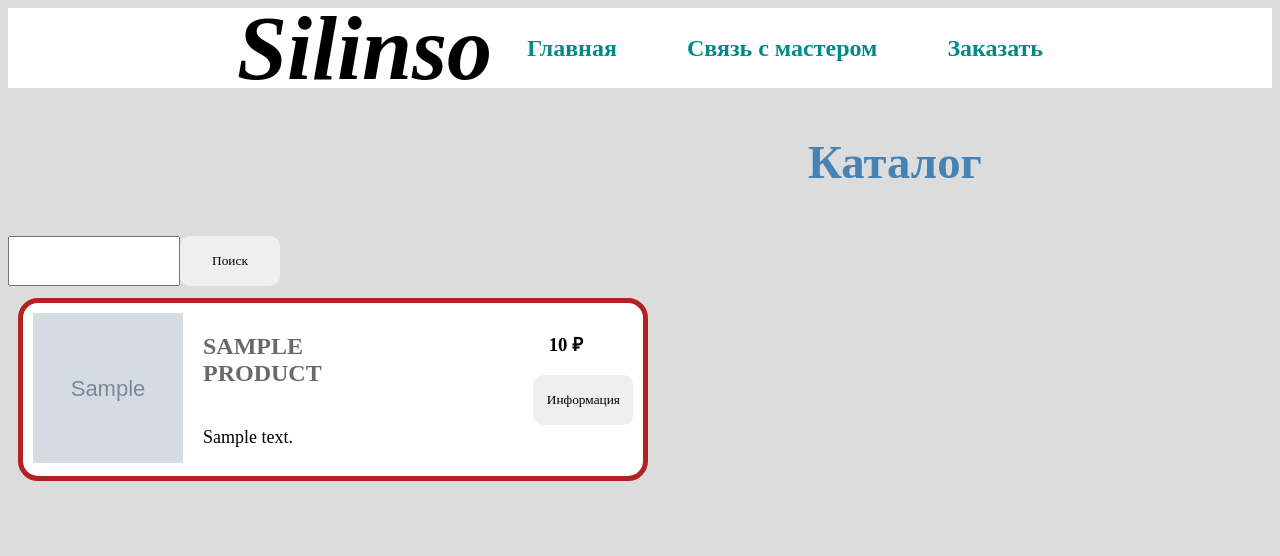
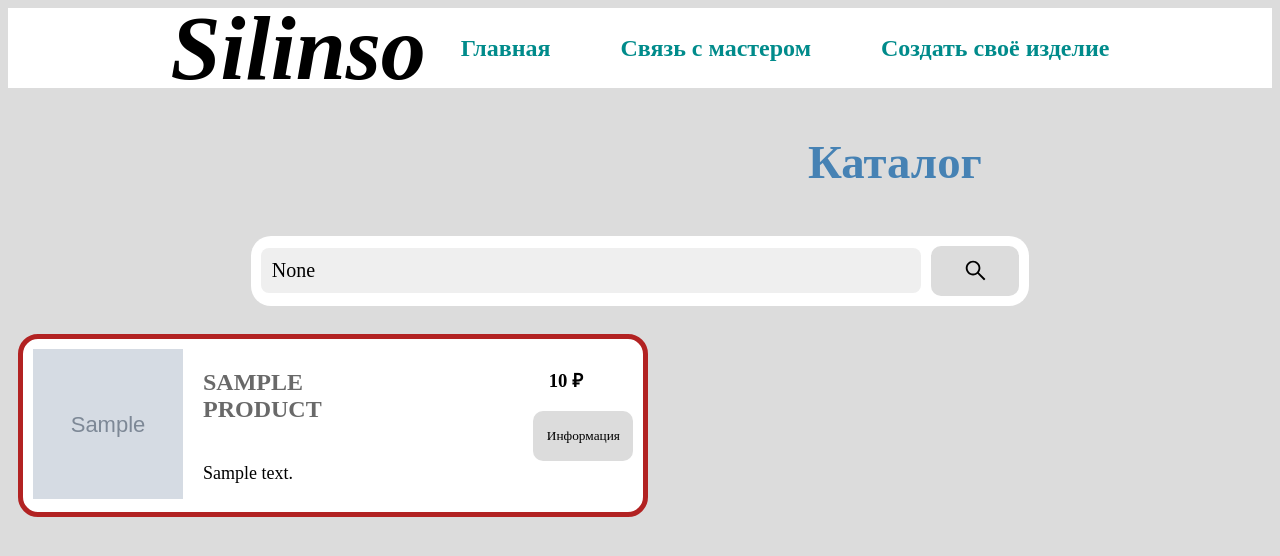
Before and after one commit to SerDizz/internetshop, a Django app: page / in a window 1280 px wide. Shown: the top 556 px of the page. Run offline with Django 5.2, Linux system fonts and the light colour scheme; tables that the repository leaves empty hold one stand-in row (values such as "Sample post"); grey boxes marked "Sample" are stand-in pictures.

Commit message:
Сделал неидеальный поиск товаров

```diff
--- a/internetshop/shop/static/style.css
+++ b/internetshop/shop/static/style.css
@@ -63,6 +63,9 @@ a {
     flex-direction: row;
     flex-wrap: wrap;
 }
+button {
+    margin-left: auto;
+}
 .name_product {
     width: 200px;
     font-size: 16px;
@@ -83,12 +86,14 @@ button {
     border: none;
     border-radius: 10px;
     cursor: pointer;
+    background: #DCDCDC;
 }
 .price {
     margin-left: auto;
     text-align: center;
 }
 .ProductDetails {
+    padding: 10px;
     border-radius: 20px;
     background: white;
     display: flex;
@@ -111,11 +116,25 @@ button {
     margin-right: 20px;
 }
 .filter {
-    display: flex;
-    flex-direction: row;
-    flex-wrap: wrap;
+    background: white;
+    border-radius: 20px;
+    padding: 10px;
+    margin-top: 20px;
     margin-left: auto;
     margin-right: auto;
+    width: 60%;
+    display: flex;
+    align-items: center;
+    justify-content: center;
+}
+.searchInput {
+    font-size: 20px;
+    border: none;
+    background-color: #efefef;
+    padding: 11px;
+    margin-right: 10px;
+    border-radius: 8px;
+    width: 100%;
 }
 .productTitle {
     margin-top: 20px;
@@ -133,7 +152,15 @@ button {
     margin-right: auto;
     padding-top: 5px;
     padding-bottom: 5px;
+    padding: 10px;
 }
 .productDescription * {
     margin: 20px;
 }
+.error_products_found {
+    margin-left: auto;
+    margin-right: auto;
+}
+.icon_error_products_found {
+    margin-left: 145px;
+}
--- a/internetshop/shop/templates/index.html
+++ b/internetshop/shop/templates/index.html
@@ -11,7 +11,7 @@
 
     <a href='/'>Главная<a>
     <a href='/'>Связь с мастером<a>
-    <a href="/">Заказать</a>
+    <a href="/">Создать своё изделие</a>
 </div>
 
 
@@ -20,10 +20,19 @@
     <h3>Каталог</h3>
 </div>
 
-<div class="filter">
-    <input />
-    <button>Поиск</button>
-</div>
+<form class="filter">
+    <input class="searchInput" name="search" value="{{ search }}" placeholder="Название изделия"/>
+    <button style="font-size: 25px">
+       <svg
+      viewBox="0 0 1024 1024"
+      fill="currentColor"
+      height="1em"
+      width="1em"
+    >
+      <path d="M909.6 854.5L649.9 594.8C690.2 542.7 712 479 712 412c0-80.2-31.3-155.4-87.9-212.1-56.6-56.7-132-87.9-212.1-87.9s-155.5 31.3-212.1 87.9C143.2 256.5 112 331.8 112 412c0 80.1 31.3 155.5 87.9 212.1C256.5 680.8 331.8 712 412 712c67 0 130.6-21.8 182.7-62l259.7 259.6a8.2 8.2 0 0011.6 0l43.6-43.5a8.2 8.2 0 000-11.6zM570.4 570.4C528 612.7 471.8 636 412 636s-116-23.3-158.4-65.6C211.3 528 188 471.8 188 412s23.3-116.1 65.6-158.4C296 211.3 352.2 188 412 188s116.1 23.2 158.4 65.6S636 352.2 636 412s-23.3 116.1-65.6 158.4z" />
+    </svg>
+    </button>
+</form>
 
 
 
@@ -59,5 +68,24 @@
 </div>
 {% endfor %}
 
+{% if not products_found %}
+    <div class="error_products_found">
+    <div class="icon_error_products_found">
+        <svg
+      viewBox="0 0 20 20"
+      style="font-size: 100px; margin-top: 30px; color: #696969;"
+      fill="currentColor"
+      height="1em"
+      width="1em"
+    >
+      <path d="M4 2h16l-3 9H4a1 1 0 100 2h13v2H4a3 3 0 010-6h.33L3 5 2 2H0V0h3a1 1 0 011 1v1zm1 18a2 2 0 110-4 2 2 0 010 4zm10 0a2 2 0 110-4 2 2 0 010 4z" />
+    </svg>
+    </div>
+
+    <h2>Таких товаров нет в нашем каталоге</h2>
+    </div>
+
+{% endif %}
+
 
 </div>
--- a/internetshop/shop/views.py
+++ b/internetshop/shop/views.py
@@ -5,11 +5,19 @@ from .models import Product
 
 # Create your views here.
 def home(request):
-    products = Product.objects.all()
+    search = request.GET.get('search')
+
+    if search:
+        products = Product.objects.filter(name__contains=search).all()
+    else:
+        products = Product.objects.all()
+
 
 
     return render(request, "index.html", {
-        'products': products
+        'products': products,
+        'products_found': len(products) > 0,
+        'search': search,
     })
 
 def view_product(request, id):
```
